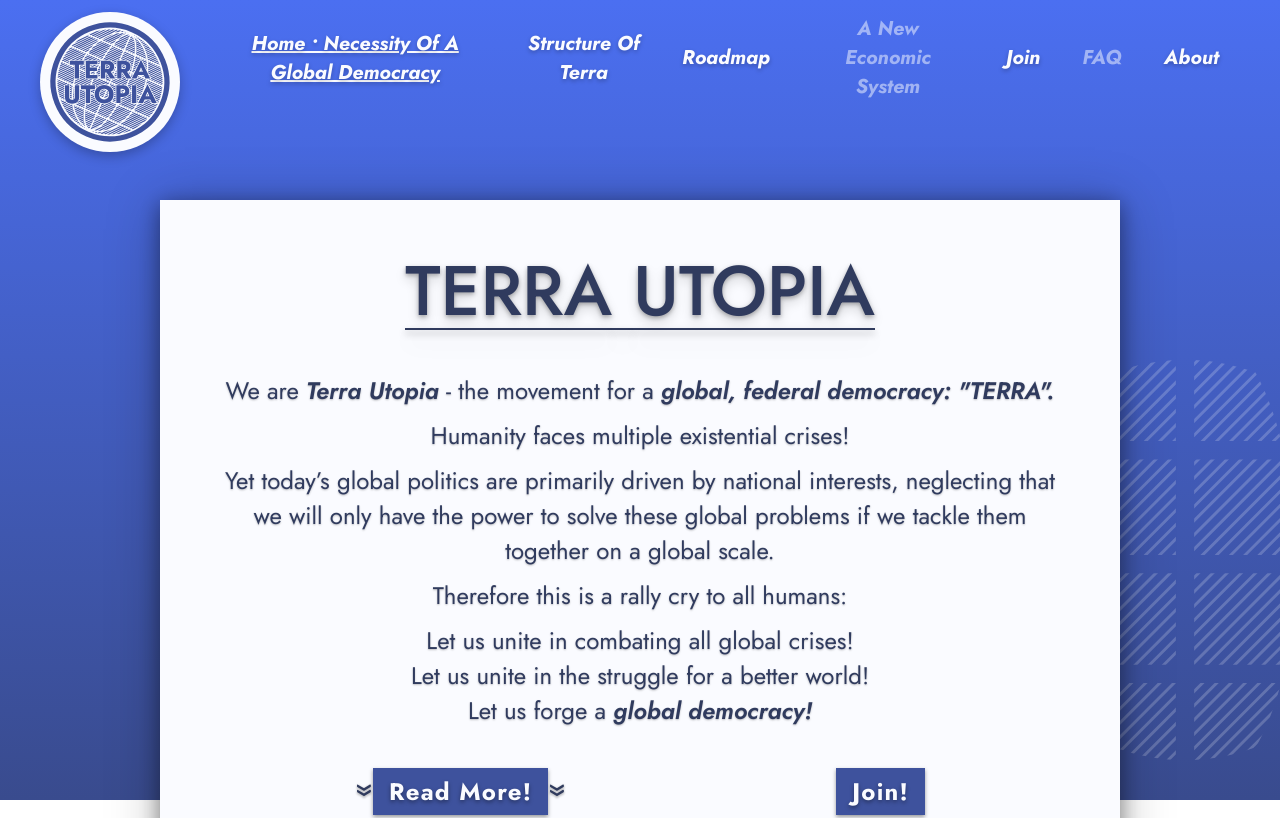
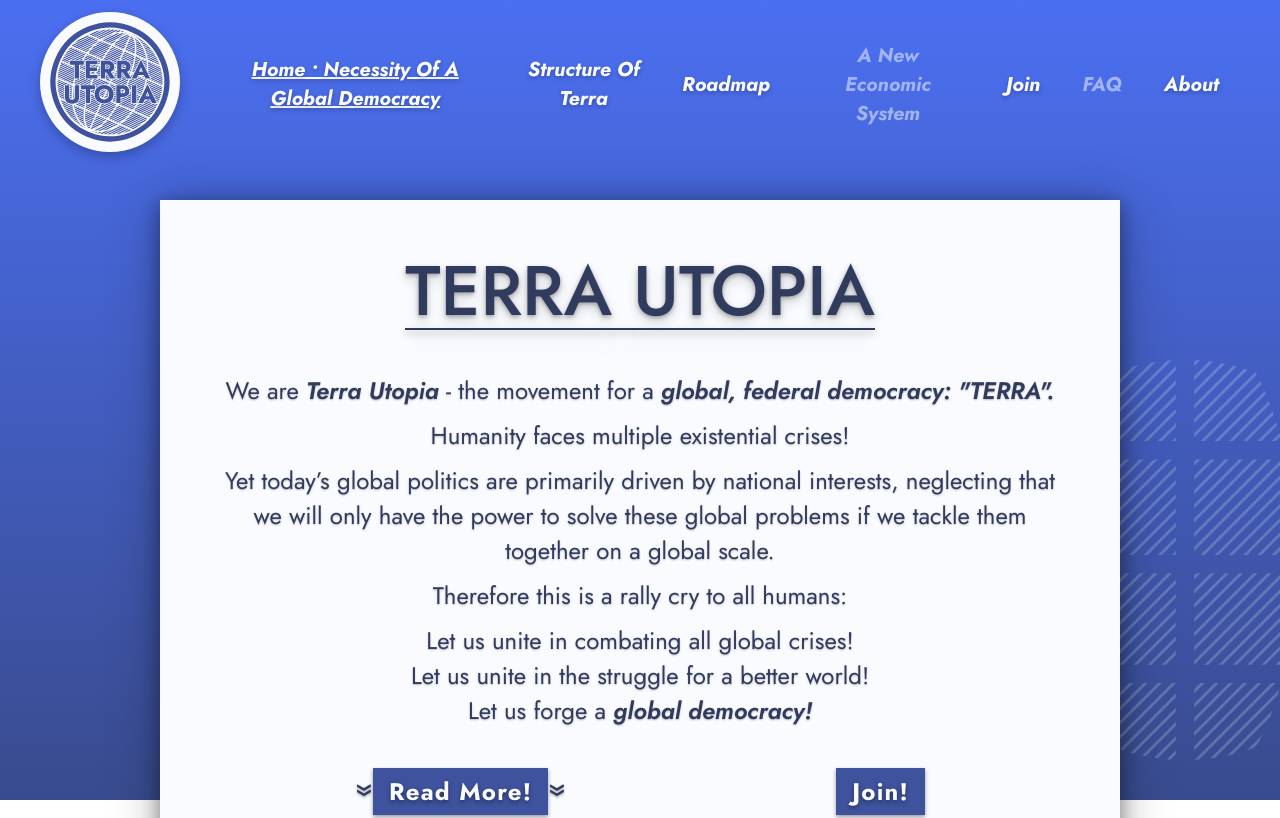
Before and after one commit to terra-utopia/terra-utopia-website, a Nuxt app: page / in a window 1280 px wide. Shown: the top 818 px of the page. Built offline with nearby package versions, Linux system fonts and the light colour scheme.

Commit message:
changed margin of desktop navbar

```diff
--- a/components/NavBarDesktop.vue
+++ b/components/NavBarDesktop.vue
@@ -33,7 +33,7 @@ export default {
     display: flex;
     flex-flow: row;
     flex-wrap: nowrap;
-    align-items: flex-start;
+    align-items: center;
 
     a.home-logo {
         margin-top: 4px;
@@ -55,6 +55,8 @@ export default {
 
     .nav-link-container {
         flex-grow: 1;
+        margin: { left: auto; right: auto; }; // kinda "center" the links
+        max-width: 1630px; // to prevent that nav-links become one-liners (would make them stick to the top of the screen)
         display: flex;
         flex-flow: row;
         align-items: center;
```
